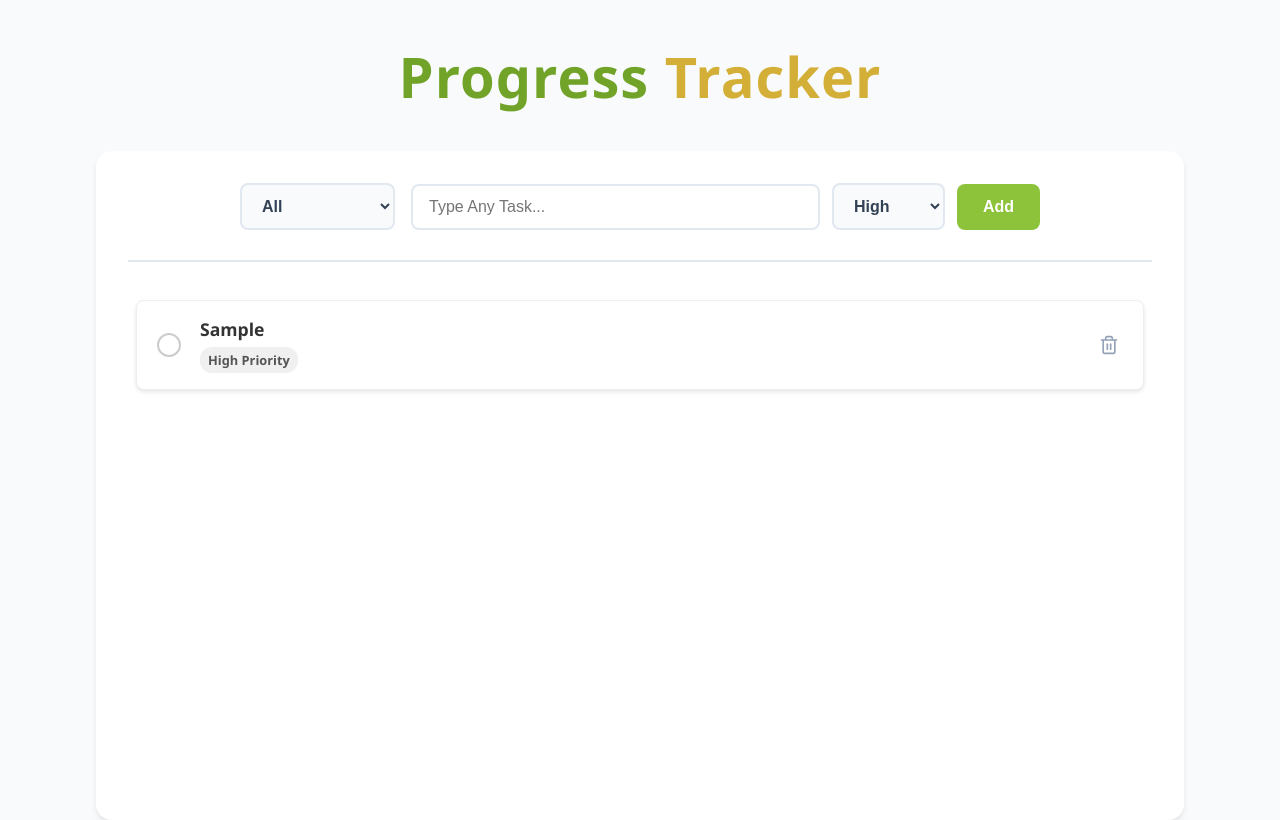
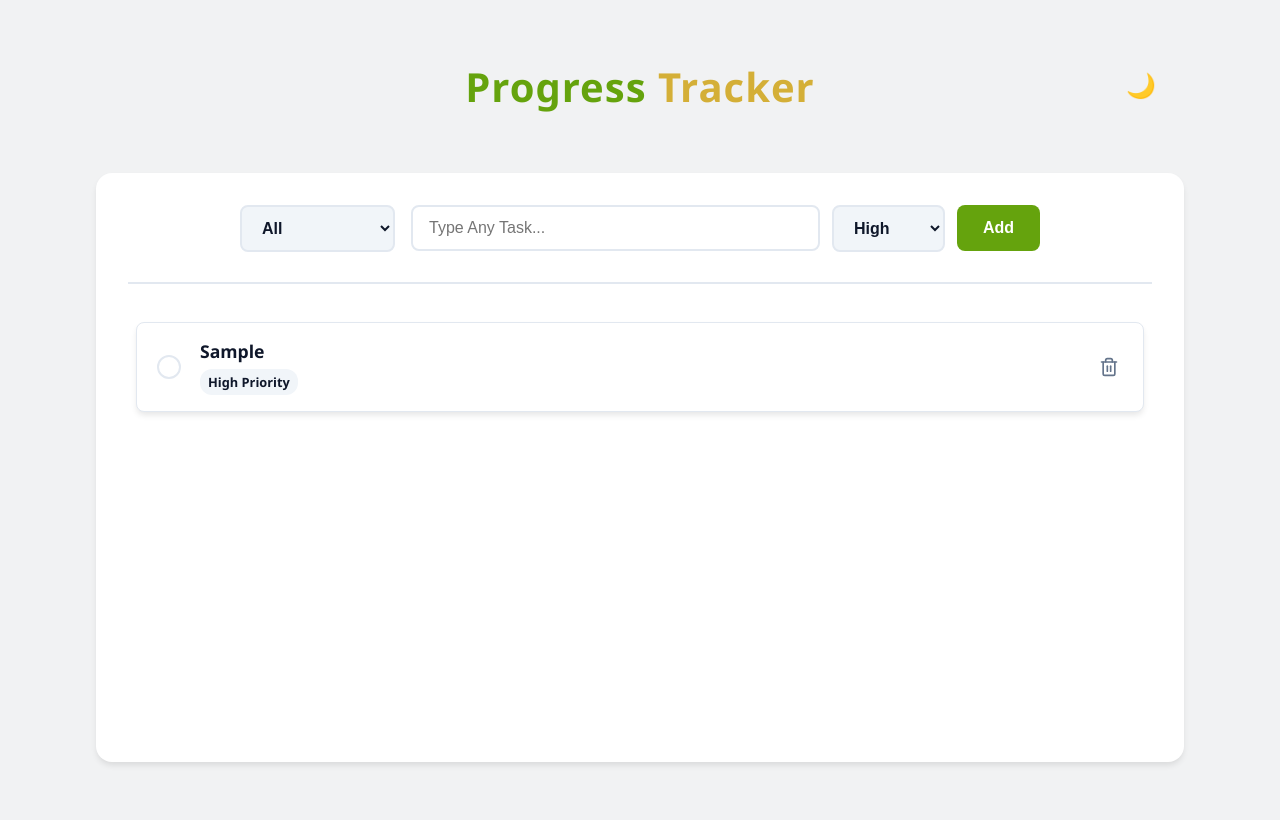
Before and after one commit to VisruthR/Progress-Tracker, a React (Vite) app: page / in a window 1280 px wide. Both pictures are taken after typing "Sample" into the empty fields and a click on the button "Add". Built offline with nearby package versions, Linux system fonts and the light colour scheme.

Commit message:
Added theme  changer

```diff
--- a/src/App.css
+++ b/src/App.css
@@ -1,29 +1,96 @@
+:root {
+  --bg-body: #f1f2f3;
+  --bg-surface: #ffffff;
+  --text-main: #0f172a;
+  --text-muted: #64748b;
+  --border-color: #e2e8f0;
+  --primary: #65a30d;
+  --primary-hover: #4d7c0f;
+  --accent: #d4af37;
+  --badge-bg: #f1f5f9;
+  --delete-color: #ef4444;
+  --delete-bg-hover: #fee2e2;
+  --shadow: 0 4px 6px -1px rgba(0, 0, 0, 0.1);
+  --transition: all 0.2s ease;
+}
+
+body.dark-theme {
+  --bg-body: #0f172a;
+  --bg-surface: #1e293b;
+  --text-main: #f8fafc;
+  --text-muted: #94a3b8;
+  --border-color: #334155;
+  --primary: #84cc16;
+  --primary-hover: #a3e635;
+  --accent: #fcd34d;
+  --badge-bg: #334155;
+  --delete-color: #f87171;
+  --delete-bg-hover: #450a0a;
+  --shadow: 0 4px 6px -1px rgba(0, 0, 0, 0.5);
+}
+
 body {
   display: flex;
   flex-direction: column;
   align-items: center;
   margin: 0;
   padding: 0;
-  background-color: #f9fafb;
+  background-color: var(--bg-body);
+  color: var(--text-main);
   font-family: "Segoe UI", Tahoma, Geneva, Verdana, sans-serif;
   min-height: 100vh;
+  transition:
+    background-color 0.3s ease,
+    color 0.3s ease;
 }
 
 main {
   display: flex;
   flex-direction: column;
   width: min(80vw, 1200px);
-  background-color: #ffffff;
+  background-color: var(--bg-surface);
   padding: 2rem;
   margin-top: 2rem;
   border-radius: 16px;
-  box-shadow: 0 4px 6px -1px rgba(0, 0, 0, 0.1);
+  box-shadow: var(--shadow);
   gap: 30px;
+  transition: background-color 0.3s ease;
 }
 
 .divider {
   width: 100%;
   border: none;
-  border-top: 2px solid #e2e8f0;
+  border-top: 2px solid var(--border-color);
   margin: 0;
 }
+
+.header-container {
+  position: relative;
+  display: flex;
+  justify-content: center;
+  align-items: center;
+  margin: 2rem 0;
+  width: 100%;
+}
+
+.theme-toggle {
+  position: absolute;
+  right: 16px;
+  background-color: transparent;
+  border: none;
+  font-size: 1.5rem;
+  cursor: pointer;
+  padding: 12px;
+  border-radius: 50%;
+  display: flex;
+  align-items: center;
+  justify-content: center;
+  transition:
+    background-color 0.2s ease,
+    transform 0.4s cubic-bezier(0.68, -0.55, 0.265, 1.55);
+}
+
+.theme-toggle:hover {
+  background-color: var(--badge-bg);
+  transform: scale(1.15) rotate(15deg);
+}
--- a/src/App.jsx
+++ b/src/App.jsx
@@ -1,4 +1,4 @@
-import { useState } from "react";
+import { useEffect, useState } from "react";
 import Header from "./components/header/Header";
 import InputBox from "./components/topbar/Topbar";
 import ListContainer from "./components/bottomcard/ListContainer";
@@ -11,6 +11,15 @@ function App() {
   });
 
   const [filter, setFilter] = useState("All");
+  const [theme, setTheme] = useState("light");
+
+  useEffect(() => {
+    document.body.className = theme === "dark" ? "dark-theme" : "";
+  }, [theme]);
+
+  const toggleTheme = () => {
+    setTheme((prevTheme) => (prevTheme === "light" ? "dark" : "light"));
+  };
 
   const handleCheckBox = (id) => {
     setLists(
@@ -50,7 +59,7 @@ function App() {
 
   return (
     <div className="App">
-      <Header />
+      <Header theme={theme} toggleTheme={toggleTheme} />
       <main>
         <InputBox updateList={updateList} onFilter={handleFilter} />
         <hr className="divider" />
--- a/src/components/bottomcard/bottomcard.css
+++ b/src/components/bottomcard/bottomcard.css
@@ -1,5 +1,5 @@
 .container {
-  height: min(60vh, 800px);
+  height: min(50vh, 800px);
   overflow-y: auto;
   padding: 8px;
 }
@@ -7,13 +7,22 @@
 .list-card {
   display: flex;
   align-items: center;
-  background-color: #ffffff;
+  background-color: var(--bg-surface);
   padding: 16px;
   border-radius: 8px;
-  box-shadow: 0 2px 4px rgba(0, 0, 0, 0.1);
+  box-shadow: var(--shadow);
   margin-bottom: 12px;
   gap: 16px;
-  border: 1px solid #eee;
+  border: 1px solid var(--border-color);
+  transition:
+    background-color 0.3s ease,
+    border-color 0.3s ease;
+}
+
+.list-card:hover {
+  border-color: var(--primary);
+  transform: translateY(-3px);
+  box-shadow: 0 8px 15px -3px rgba(0, 0, 0, 0.1);
 }
 
 .round-checkbox {
@@ -21,23 +30,25 @@
   -webkit-appearance: none;
   width: 24px;
   height: 24px;
-  border: 2px solid #ccc;
+  border: 2px solid var(--border-color);
+  background-color: var(--bg-surface);
   border-radius: 50%;
   cursor: pointer;
   display: flex;
   align-items: center;
   justify-content: center;
   flex-shrink: 0;
+  transition: var(--transition);
 }
 
 .round-checkbox:checked {
-  background-color: #4caf50;
-  border-color: #4caf50;
+  background-color: var(--primary);
+  border-color: var(--primary);
 }
 
 .round-checkbox:checked::after {
   content: "✓";
-  color: white;
+  color: #ffffff;
   font-weight: bold;
 }
 
@@ -50,39 +61,45 @@
 .card-title {
   margin: 0;
   font-size: 1.1rem;
-  color: #333;
+  color: var(--text-main);
+  transition: color 0.3s ease;
 }
 
 .card-title.completed-text {
   text-decoration: line-through;
-  color: #999;
+  color: var(--text-muted);
 }
 
 .card-priority {
   margin-top: 6px;
   font-size: 0.8rem;
-  background-color: #f0f0f0;
+  background-color: var(--badge-bg);
   padding: 4px 8px;
   border-radius: 12px;
   width: max-content;
-  color: #555;
+  color: var(--text-main);
   font-weight: 600;
+  transition: background-color 0.3s ease;
 }
 
 .delete-btn {
   background: transparent;
   border: none;
-  color: #94a3b8;
+  color: var(--text-muted);
   cursor: pointer;
   display: flex;
   align-items: center;
   justify-content: center;
   padding: 8px;
   border-radius: 6px;
-  transition: all 0.2s ease;
+  transition:
+    color 0.2s ease,
+    background-color 0.2s ease,
+    transform 0.2s ease;
 }
 
 .delete-btn:hover {
-  color: #ef4444;
-  background-color: #fee2e2;
+  color: var(--delete-color);
+  background-color: var(--delete-bg-hover);
+  transform: scale(1.15);
 }
--- a/src/components/header/Header.css
+++ b/src/components/header/Header.css
@@ -1,14 +1,13 @@
 header h1 {
-  color: rgb(113, 163, 41);
+  color: var(--primary);
   font-size: 2.5rem;
   font-weight: 700;
   text-align: center;
   letter-spacing: 1px;
-  font-size: 56px;
+}
 
-  span {
-    color: rgb(212, 175, 55);
-  }
+header h1 span {
+  color: var(--accent);
 }
 
 header {
--- a/src/components/header/Header.jsx
+++ b/src/components/header/Header.jsx
@@ -1,11 +1,18 @@
 import "./Header.css";
 
-function Header() {
+function Header({ theme, toggleTheme }) {
   return (
-    <header>
+    <header className="header-container">
       <h1>
         Progress <span>Tracker</span>
       </h1>
+      <button
+        className="theme-toggle"
+        onClick={toggleTheme}
+        aria-label="Toggle theme"
+      >
+        {theme === "light" ? "🌙" : "☀️"}
+      </button>
     </header>
   );
 }
--- a/src/components/topbar/topbar.css
+++ b/src/components/topbar/topbar.css
@@ -19,17 +19,19 @@
 input[type="text"] {
   padding: 12px 16px;
   flex-grow: 1;
-  border: 2px solid #e2e8f0;
+  background-color: var(--bg-surface);
+  color: var(--text-main);
+  border: 2px solid var(--border-color);
   border-radius: 8px;
   font-size: 1rem;
   outline: none;
-  transition: border-color 0.2s ease;
+  transition: var(--transition);
   box-sizing: border-box;
   min-width: 0;
 }
 
 input[type="text"]:focus {
-  border-color: rgb(140, 195, 59);
+  border-color: var(--primary);
 }
 
 button {
@@ -38,18 +40,27 @@ button {
   font-size: 1rem;
   font-weight: 600;
   cursor: pointer;
-  transition: all 0.2s ease;
+  transition: var(--transition);
   box-sizing: border-box;
   border: 2px solid transparent;
 }
 
 button.add {
-  background-color: rgb(140, 195, 59);
-  color: white;
+  background-color: var(--primary);
+  color: #ffffff;
+
+  transition:
+    background-color 0.2s ease,
+    transform 0.15s ease;
 }
 
 button.add:hover {
-  background-color: rgb(113, 163, 41);
+  background-color: var(--primary-hover);
+  transform: translateY(-2px);
+}
+
+button.add:active {
+  transform: translateY(0);
 }
 
 .status-dropdown {
@@ -58,11 +69,11 @@ button.add:hover {
   font-size: 1rem;
   font-weight: 600;
   cursor: pointer;
-  background-color: #f8fafc;
-  color: #334155;
-  border: 2px solid #e2e8f0;
+  background-color: var(--badge-bg);
+  color: var(--text-main);
+  border: 2px solid var(--border-color);
   outline: none;
-  transition: all 0.2s ease;
+  transition: var(--transition);
   box-sizing: border-box;
 }
 
@@ -71,9 +82,9 @@ button.add:hover {
 }
 
 .status-dropdown:hover {
-  background-color: #e2e8f0;
+  background-color: var(--border-color);
 }
 
 .status-dropdown:focus {
-  border-color: rgb(140, 195, 59);
+  border-color: var(--primary);
 }
```
